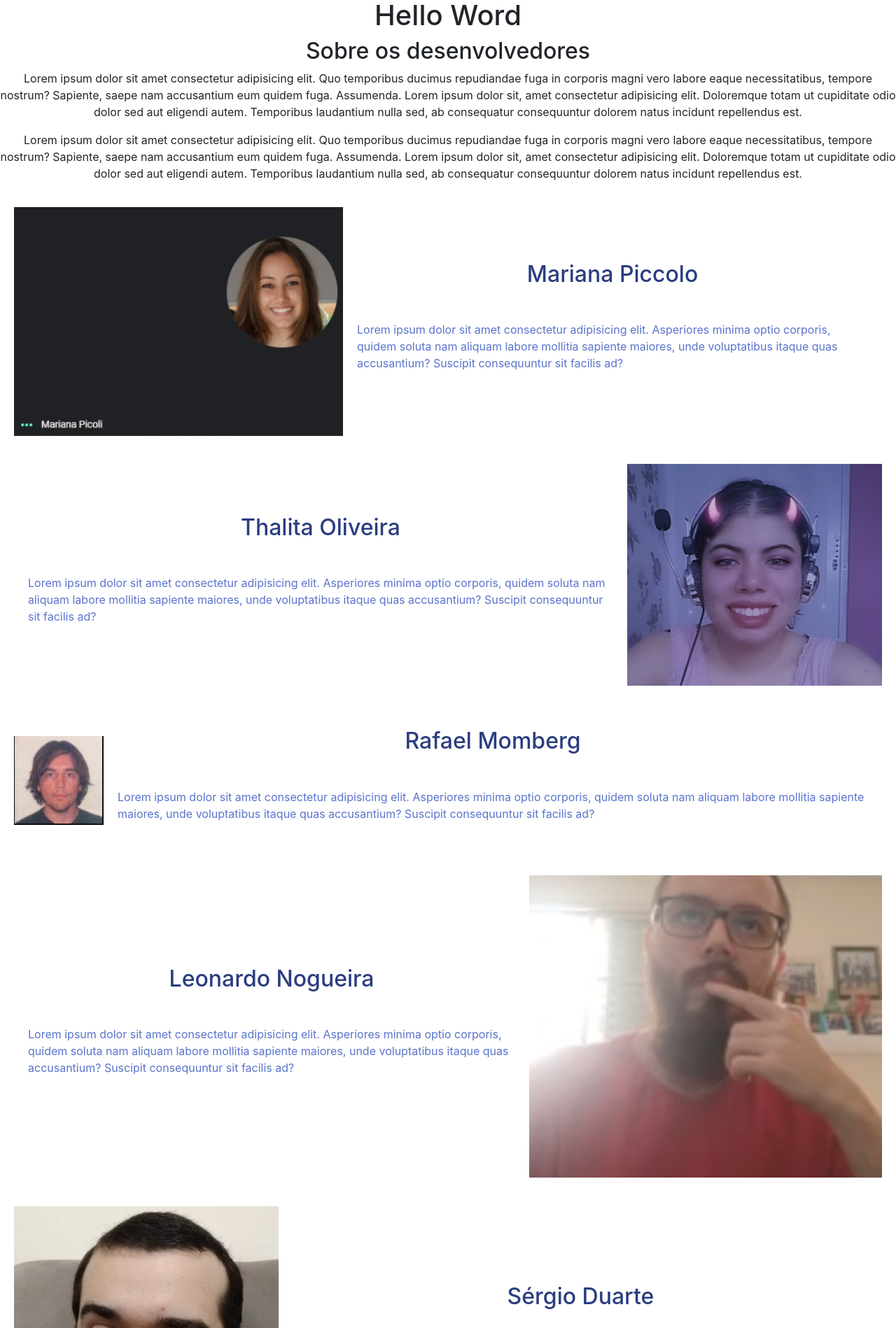
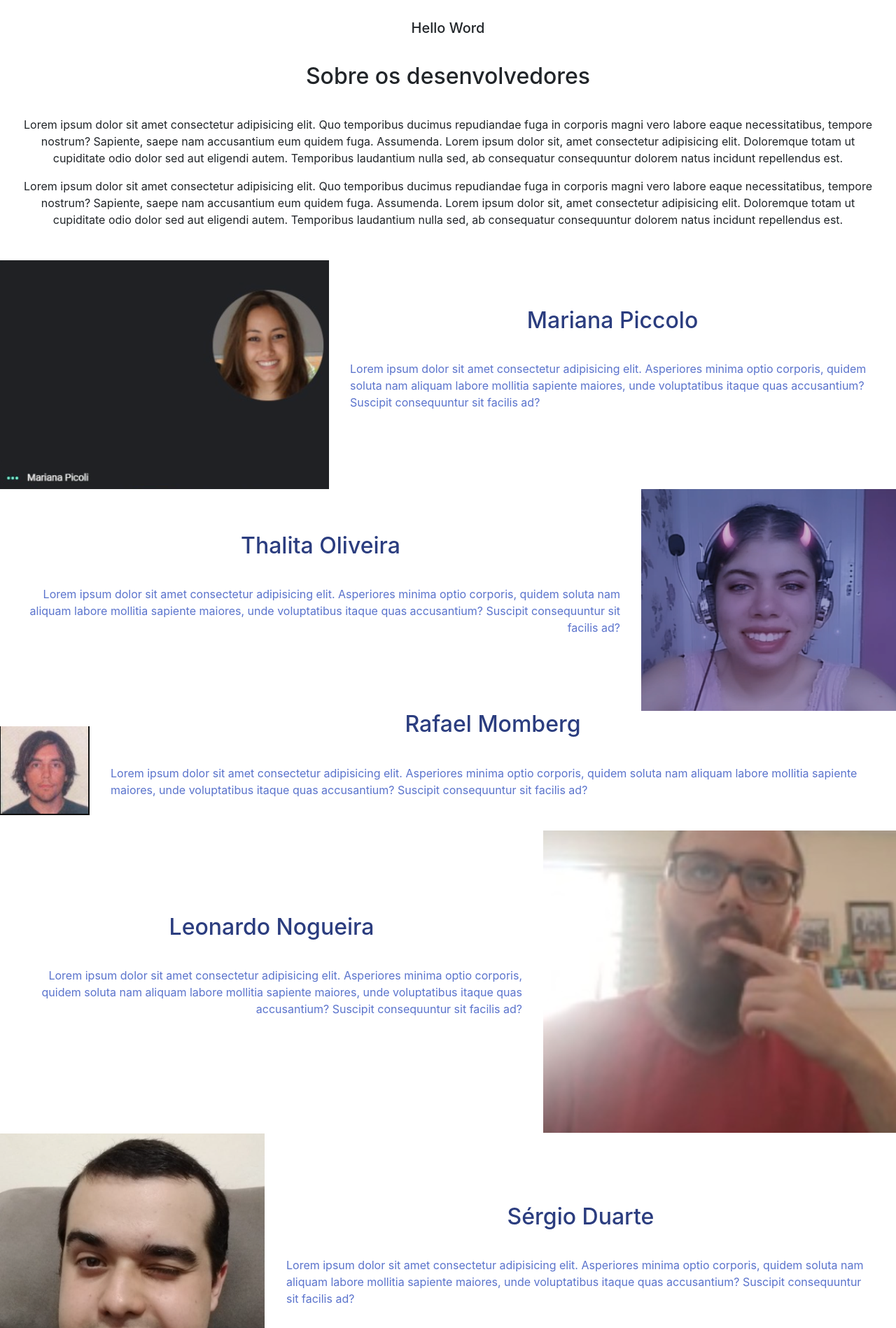
Before and after one commit to marianapiccolo/Projeto-Integrador-Generation, an Angular app in the folder EdunityFront/: page /sobre in a window 1280 px wide. Shown: the part 722-2620 px from the top of the page at 70% size. Built offline with nearby package versions, Linux system fonts and the light colour scheme.

Commit message:
dimensionamentos

```diff
--- a/EdunityFront/src/app/sobre/sobre.component.css
+++ b/EdunityFront/src/app/sobre/sobre.component.css
@@ -7,9 +7,16 @@
     flex-flow: row;
     justify-content: center;
     align-items: center;
-    padding: 20px;
  }
 
  .padding {
      padding: 100px;
  }
+
+ .paddingtext {
+     padding: 30px;
+ }
+
+ .direita{
+     text-align: end;
+ }
--- a/EdunityFront/src/app/sobre/sobre.component.html
+++ b/EdunityFront/src/app/sobre/sobre.component.html
@@ -30,10 +30,10 @@
 <!-- sobre os desenvolvedores -->
 
 <div>
-    <h1 class="d-flex justify-content-center">Hello Word</h1>
+    <h5 class="d-flex justify-content-center paddingtext">Hello Word</h5>
     <h2 class="d-flex justify-content-center">Sobre os desenvolvedores</h2>
 </div>
-<div class="centralizar">
+<div class="centralizar paddingtext">
     <p>Lorem ipsum dolor sit amet consectetur adipisicing elit. Quo temporibus ducimus repudiandae fuga in corporis
         magni vero labore eaque necessitatibus, tempore nostrum? Sapiente, saepe nam accusantium eum quidem fuga.
         Assumenda. Lorem ipsum dolor sit, amet consectetur adipisicing elit. Doloremque totam ut cupiditate odio dolor
@@ -54,7 +54,7 @@
     <img src="../../assets/Mariana.jpg" alt="foto Mariana">
     <div>
         <h2 class="dimensao" style="color: #2b3d7f;">Mariana Piccolo</h2>
-        <p class="dimensao" style="color: #5a73cc;">
+        <p class="dimensao paddingtext" style="color: #5a73cc;">
             Lorem ipsum dolor sit amet consectetur adipisicing elit. Asperiores minima optio corporis, quidem soluta nam
             aliquam labore mollitia sapiente maiores, unde voluptatibus itaque quas accusantium? Suscipit consequuntur
             sit facilis ad?
@@ -67,7 +67,7 @@
 <div class="dimensao">
     <div>
         <h2 class="dimensao" style="color: #2b3d7f;">Thalita Oliveira</h2>
-        <p class="dimensao" style="color: #5a73cc;">
+        <p class="dimensao paddingtext direita" style="color: #5a73cc;">
             Lorem ipsum dolor sit amet consectetur adipisicing elit. Asperiores minima optio corporis, quidem soluta nam
             aliquam labore mollitia sapiente maiores, unde voluptatibus itaque quas accusantium? Suscipit consequuntur
             sit facilis ad?
@@ -83,7 +83,7 @@
     <img src="../../assets/Rafael.jpg" alt="foto Rafael">
     <div>
         <h2 class="dimensao" style="color: #2b3d7f;">Rafael Momberg</h2>
-        <p class="dimensao" style="color: #5a73cc;">
+        <p class="dimensao paddingtext" style="color: #5a73cc;">
             Lorem ipsum dolor sit amet consectetur adipisicing elit. Asperiores minima optio corporis, quidem soluta nam
             aliquam labore mollitia sapiente maiores, unde voluptatibus itaque quas accusantium? Suscipit consequuntur
             sit facilis ad?
@@ -96,7 +96,7 @@
 <div class="dimensao">
     <div>
         <h2 class="dimensao" style="color: #2b3d7f;">Leonardo Nogueira</h2>
-        <p class="dimensao" style="color: #5a73cc;">
+        <p class="dimensao paddingtext direita" style="color: #5a73cc;">
             Lorem ipsum dolor sit amet consectetur adipisicing elit. Asperiores minima optio corporis, quidem soluta nam
             aliquam labore mollitia sapiente maiores, unde voluptatibus itaque quas accusantium? Suscipit consequuntur
             sit facilis ad?
@@ -111,7 +111,7 @@
     <img src="../../assets/Sérgio.jpg" alt="foto Sérgio">
     <div>
         <h2 class="dimensao" style="color: #2b3d7f;">Sérgio Duarte</h2>
-        <p class="dimensao" style="color: #5a73cc;">
+        <p class="dimensao paddingtext" style="color: #5a73cc;">
             Lorem ipsum dolor sit amet consectetur adipisicing elit. Asperiores minima optio corporis, quidem soluta nam
             aliquam labore mollitia sapiente maiores, unde voluptatibus itaque quas accusantium? Suscipit consequuntur
             sit facilis ad?
```
